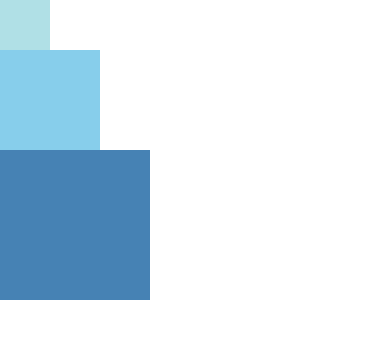
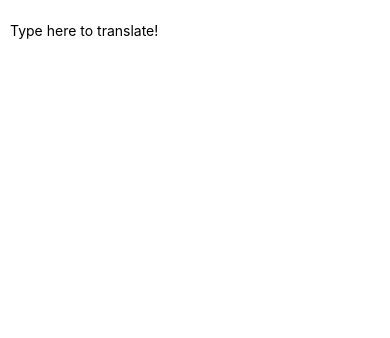
Before and after one commit to vinhyenvodoi98/Take-Photo-React-Native, a React Native app: screen / in a window 390 px wide. Shown: the top 338 px of the page. Built offline with nearby package versions, Linux system fonts and the light colour scheme.

Commit message:
handling Text Input

```diff
--- a/App.js
+++ b/App.js
@@ -1,17 +1,28 @@
 import React, { Component } from 'react';
-import { AppRegistry, View } from 'react-native';
+import { Text, TextInput, View } from 'react-native';
 
-export default class FixedDimensionsBasics extends Component {
+export default class PizzaTranslator extends Component {
+  constructor(props) {
+    super(props);
+    this.state = { text: '' };
+  }
+
   render() {
     return (
-      <View>
-        <View style={{ width: 50, height: 50, backgroundColor: 'powderblue' }} />
-        <View style={{ width: 100, height: 100, backgroundColor: 'skyblue' }} />
-        <View style={{ width: 150, height: 150, backgroundColor: 'steelblue' }} />
+      <View style={{ padding: 10 }}>
+        <TextInput
+          style={{ height: 40 }}
+          placeholder='Type here to translate!'
+          onChangeText={(text) => this.setState({ text })}
+          value={this.state.text}
+        />
+        <Text style={{ padding: 10, fontSize: 42 }}>
+          {this.state.text
+            .split(' ')
+            .map((word) => word && '🍕')
+            .join(' ')}
+        </Text>
       </View>
     );
   }
 }
-
-// skip this line if using Create React Native App
-AppRegistry.registerComponent('AwesomeProject', () => FixedDimensionsBasics);
```
